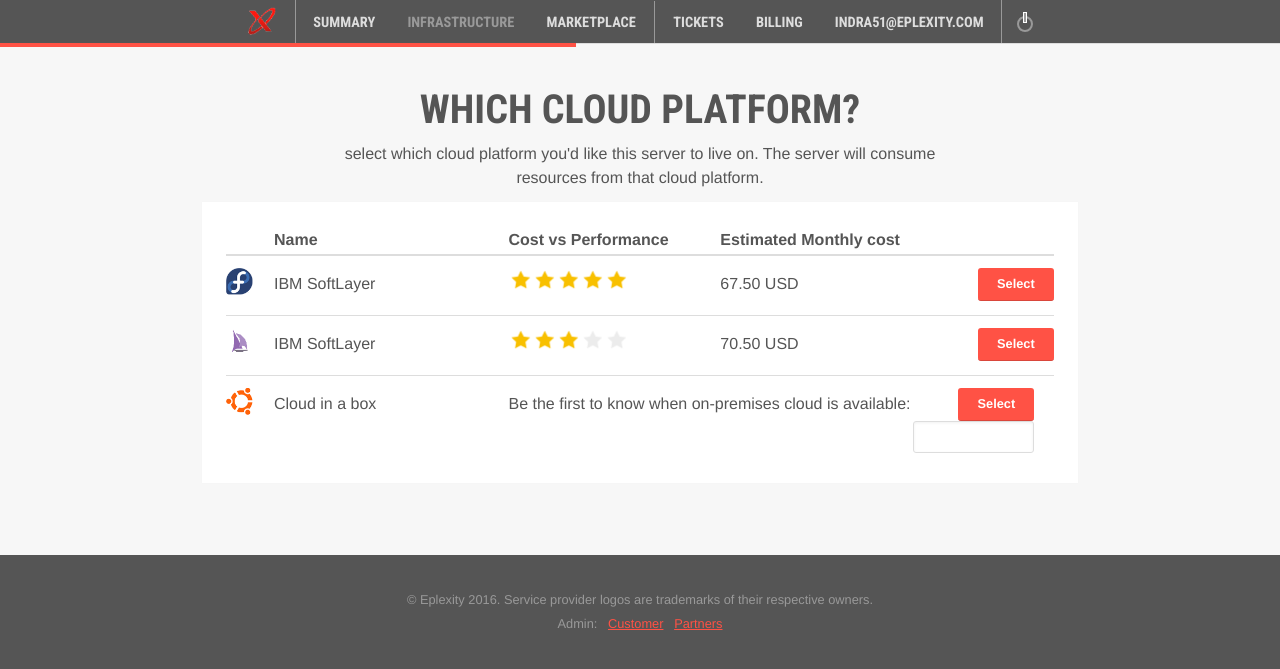
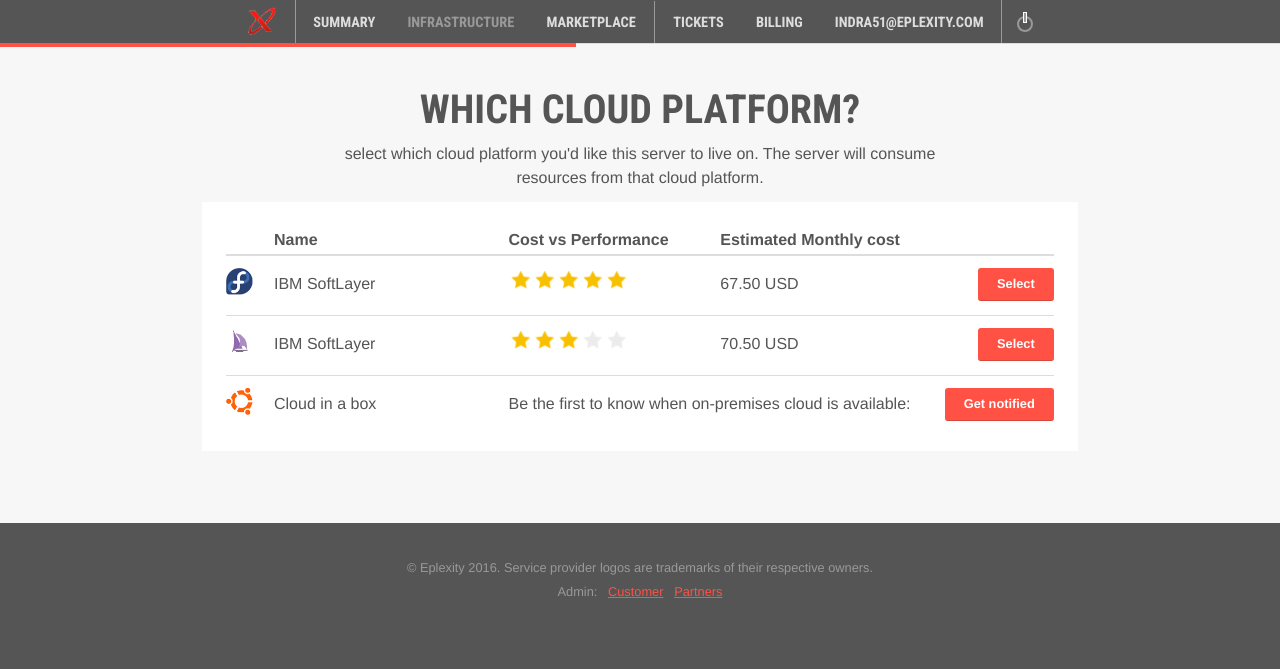
Before and after one commit to fairheadcreative/eplexity, a Jekyll site: the page built from infrastructure-add-step2.html, in a window 1280 px wide. Shown: the top 669 px of the page. Built offline with Jekyll 4.4.1, drawn with Linux system fonts in a browser that asks for light colours.

Commit message:
Added generic object switch to Add Server process
- Added field switch to Add Server process step 3, page: infrastructure-add-step2.html
- written as generic field switcher - usage: upon clicking object with
  data-switch attribute attached, it hides and displays all
  object with same data-switch-target attribute value

```diff
--- a/_sass/layout/_layout.scss
+++ b/_sass/layout/_layout.scss
@@ -63,6 +63,7 @@
 .span-5 { @include span-columns(5); }
 .span-55 { @include span-columns(5.5); }
 .span-6 { @include span-columns(6); @include omega(2n); }
+.span-6-margin { @include span-columns(6); }
 .span-6-half { @include span-columns(3 of 6); }
 .span-7 { @include span-columns(7); }
 .span-8 { @include span-columns(8); }
@@ -87,6 +88,7 @@
 //generic helper/override classes
 .inactive { opacity: .5; pointer-events: none; }
 .hide { display: none !important; }
+.hide-soft { display: none; }
 .right { float: right !important; }
 .left { float: left !important; }
 .txt-center { text-align: center !important; }
--- a/infrastructure-add-step2.html
+++ b/infrastructure-add-step2.html
@@ -46,11 +46,11 @@
 
       <div class="row">
         <div class="span-4 push-2"><span class="icon icon-distro-ubuntu"></span>Cloud in a box</div>
-        <div class="span-6">Be the first to know when on-premises cloud is available:</div>
+        <div class="span-6-margin">Be the first to know when on-premises cloud is available:</div>
         <div class="span-2 txt-right">
+            <button class="button small" data-switch="notify-field">Get notified</button>
           <form action="infrastructure-add-step3.html">
-            <input type="submit" class="button small" value="Select">
-            <input type="text" onchange="this.form.submit()">
+            <input type="text" onchange="this.form.submit()" autofocus data-switch-target="notify-field" class="hide-soft">
           </form>
         </div>
       </div>
```
Also changed, not shown: js/layout/switches.js (+9 -0 lines), js/production.js (+9 -0 lines), js/production.min.js.
